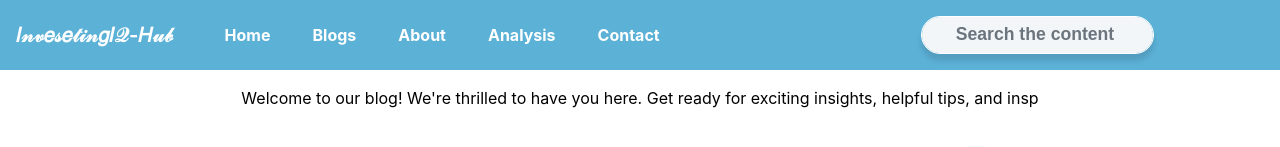
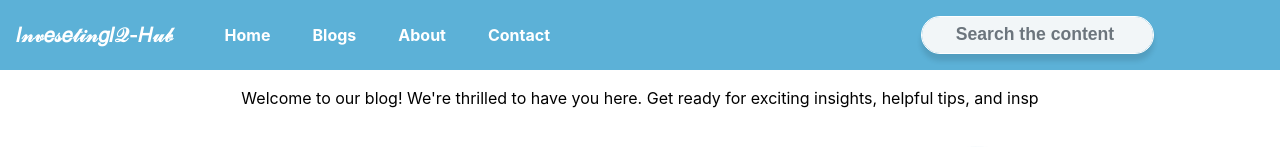
Before and after one commit to Mechboyshyam/InvestingIQ-Hub, a React (Create React App) app in the folder client/: page / in a window 1280 px wide. Shown: the top 147 px of the page. Built offline with nearby package versions, Linux system fonts and the light colour scheme.

Commit message:
new node modules downloaded

```diff
--- a/client/src/Component/Navbar/Navbar.js
+++ b/client/src/Component/Navbar/Navbar.js
@@ -1,8 +1,7 @@
 import React, { Component } from "react";
 import './Navbar.css';
 // import DateTime from "../Date/date";
-// import { Link } from "react-router-dom";
-
+// import {Link} from 'react-router-dom';
 export default class Navbar extends Component {
   render() {
 
@@ -39,11 +38,14 @@ export default class Navbar extends Component {
                   About
                 </a>
               </li>
-              <li className="nav-item active btn bold">
+              {/* <li className="nav-item active btn bold">
                 <a className="nav-link disabled" href="/">Analysis</a>
-              </li>
+              </li> */}
 
               <li className="nav-item active btn bold">
+                {/* <Link to="/contact" className="text-decoration-none">
+                  Contact
+                </Link> */}
                 <a className="nav-link disabled" href="/contact">Contact</a>
               </li>
 
```
